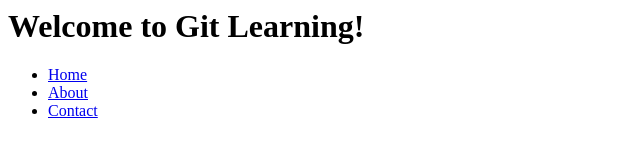
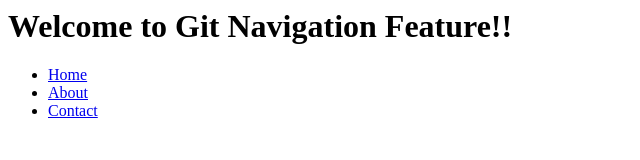
Before and after one commit to Roda1458/git-practice, a plain HTML site: page index.html in a window 1280 px wide. Shown: the whole page, without its empty margins (0-640 px from the left). Drawn offline with Linux system fonts and the light colour scheme.

Commit message:
Resolved merge conflict in index.html

```diff
--- a/index.html
+++ b/index.html
@@ -3,7 +3,7 @@
     <title>Git Practice</title>
   </head>
   <body>
-    <h1>Welcome to Git Learning!</h1>
+    <h1>Welcome to Git Navigation Feature!!</h1>
 <nav>
   <ul>
     <li><a href="#">Home</a></li>
```
